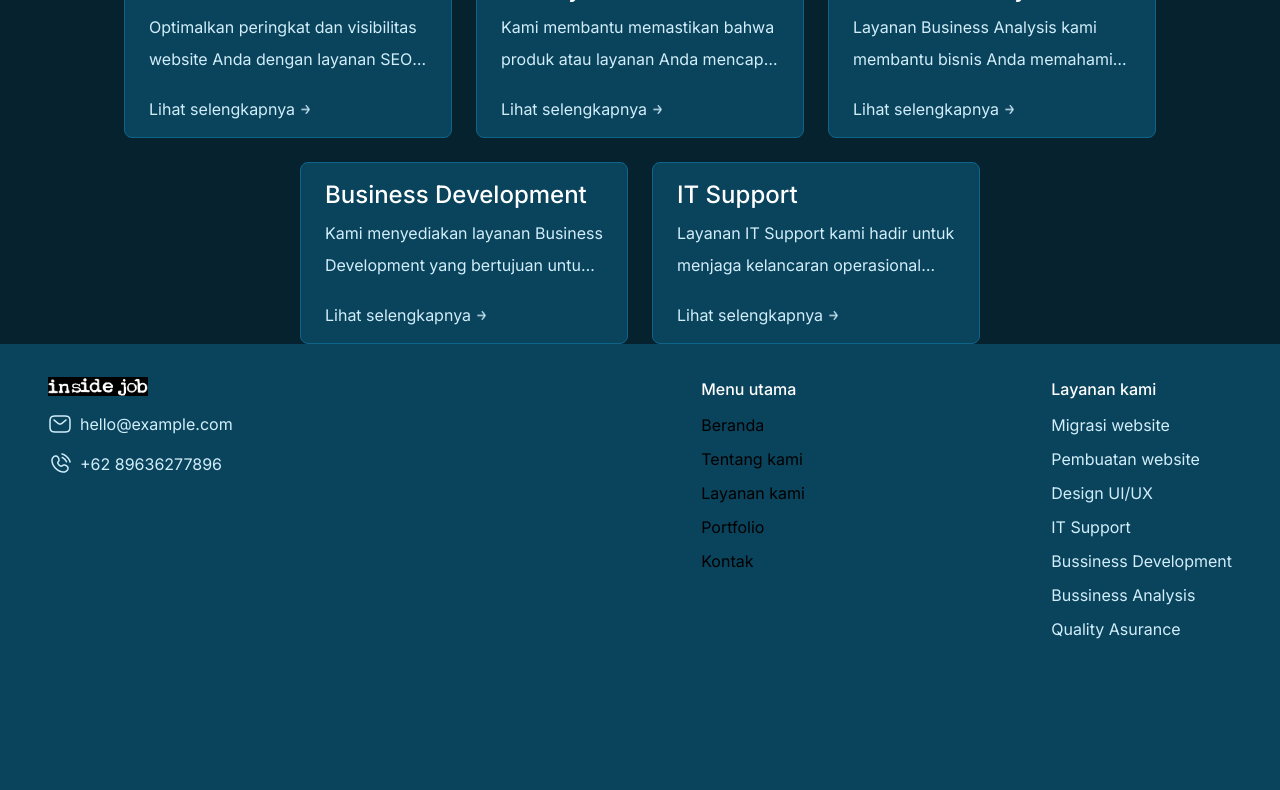
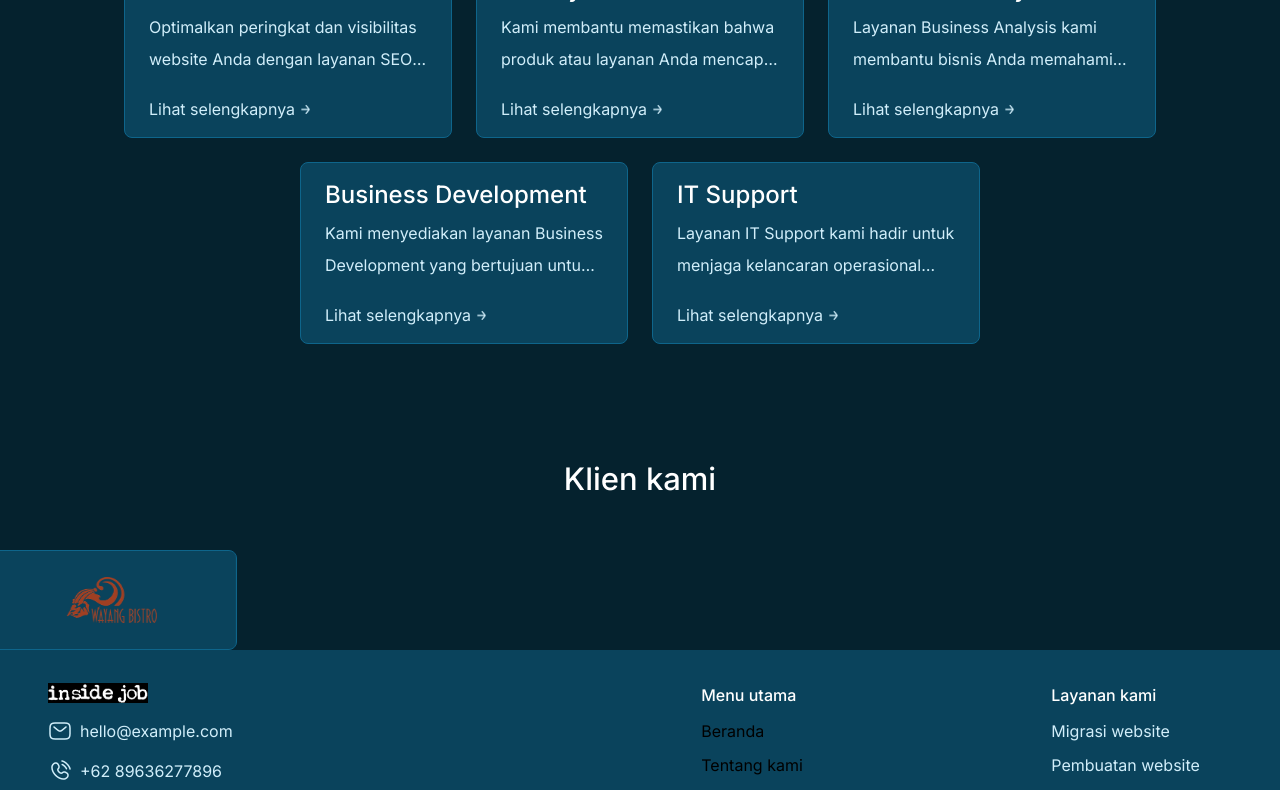
Before and after one commit to Revitalismo/inside-job, a Next.js app: page / in a window 1280 px wide. Shown: the part 1463-2253 px from the top of the page. Built offline with nearby package versions, Linux system fonts and the light colour scheme; a web font is replaced by a local one.

Commit message:
feat: import and use OurClients section

```diff
--- a/src/app/page.tsx
+++ b/src/app/page.tsx
@@ -1,5 +1,4 @@
 import services from "@/data/services.json";
-
 import insideJobScene from "@/pictures/Inside Job Scene.webp";
 
 import pilahPilihMobile from "@/pictures/mockup/Homepage - Pilahpilih Mobile.webp";
@@ -7,18 +6,21 @@ import pilahPilihDesktop from "@/pictures/mockup/Homepage - Pilahpilih Desktop.w
 
 import Image from "next/image";
 
-import { Button } from "./components/Button";
-import { Collaboration } from "./components/Collaboration";
-import { Awards } from "./components/Awards";
-import { TeamCard } from "./components/TeamCard";
-import { ServiceCard } from "./components/ServiceCard";
+import { Button } from "@/components/Button";
+import { Collaboration } from "@/components/Collaboration";
+import { Awards } from "@/components/Awards";
+import { TeamCard } from "@/components/TeamCard";
+import { ServiceCard } from "@/components/ServiceCard";
+
+import { OurClients } from "./sections/OurClients";
 
 export default function Home() {
   return (
-    <main className="px-4 lg:px-12 bg-primary-700 flex flex-col gap-y-14 md:gap-y-28">
+    <main className="px-4 lg:px-12 bg-primary-700 flex flex-col gap-y-14 md:gap-y-28 overflow-hidden">
       <HeroSection />
       <CompanyDescription />
       <OurServices />
+      <OurClients />
     </main>
   );
 }
```
Also changed, not shown: package.json (+5 -5 lines).
